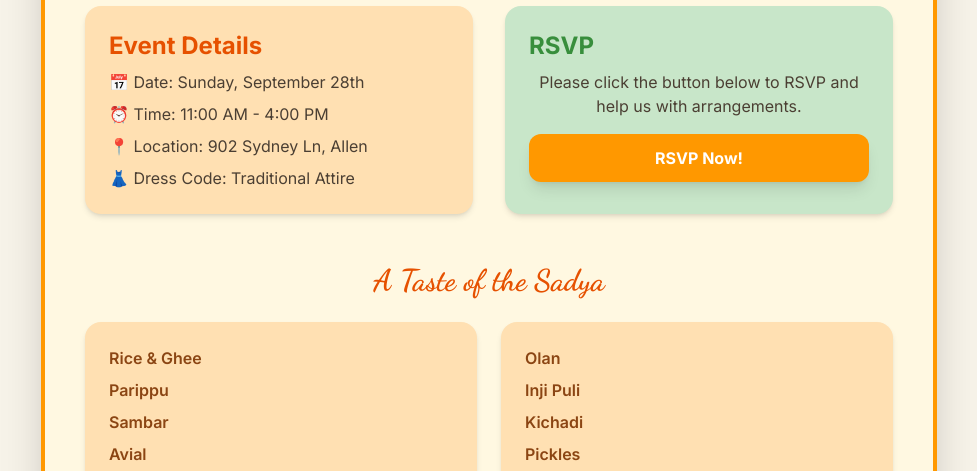
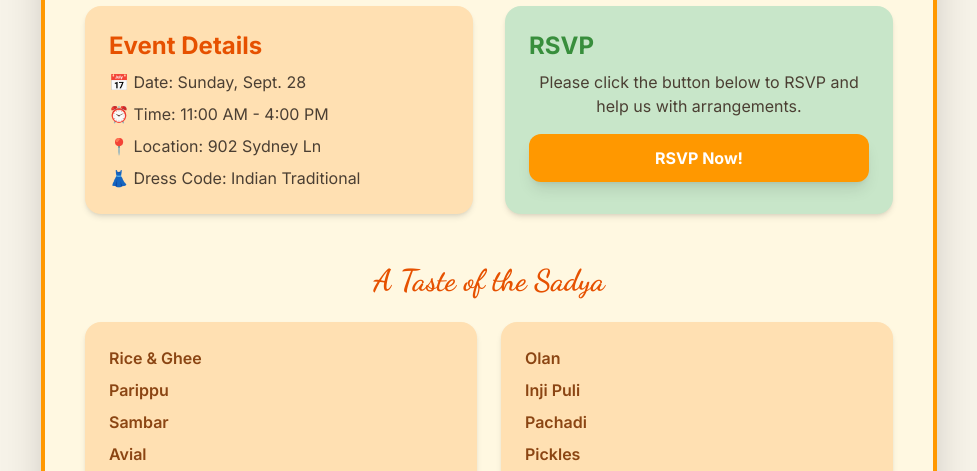
Before and after one commit to gurumathur/onam2025, a plain HTML site: page index.html in a window 1280 px wide. Shown: the part 298-769 px from the top of the page, without its empty margins (151-1128 px from the left). Drawn offline with nearby package versions, Linux system fonts and the light colour scheme.

Commit message:
Update index.html

```diff
--- a/index.html
+++ b/index.html
@@ -43,10 +43,10 @@
                 <div class="bg-[#ffe0b2] p-6 rounded-2xl shadow-md">
                     <h2 class="text-2xl font-bold mb-2 text-[#e65100]">Event Details</h2>
                     <ul class="text-left space-y-2">
-                        <li><span class="font-medium">📅 Date:</span> Sunday, September 28th</li>
+                        <li><span class="font-medium">📅 Date:</span> Sunday, Sept. 28</li>
                         <li><span class="font-medium">⏰ Time:</span> 11:00 AM - 4:00 PM</li>
-                        <li><span class="font-medium">📍 Location:</span> 902 Sydney Ln, Allen</li>
-                        <li><span class="font-medium">👗 Dress Code:</span> Traditional Attire</li>
+                        <li><span class="font-medium">📍 Location:</span> 902 Sydney Ln</li>
+                        <li><span class="font-medium">👗 Dress Code:</span> Indian Traditional</li>
                     </ul>
                 </div>
 
@@ -81,7 +81,7 @@
                 <ul class="space-y-2 bg-[#ffe0b2] p-6 rounded-2xl shadow-md">
                     <li class="font-semibold text-[#8b4513]">Olan</li>
                     <li class="font-semibold text-[#8b4513]">Inji Puli</li>
-                    <li class="font-semibold text-[#8b4513]">Kichadi</li>
+                    <li class="font-semibold text-[#8b4513]">Pachadi</li>
                     <li class="font-semibold text-[#8b4513]">Pickles</li>
                     <li class="font-semibold text-[#8b4513]">Pappadam</li>
                     <li class="font-semibold text-[#8b4513]">Pradhaman (Desserts)</li>
```
